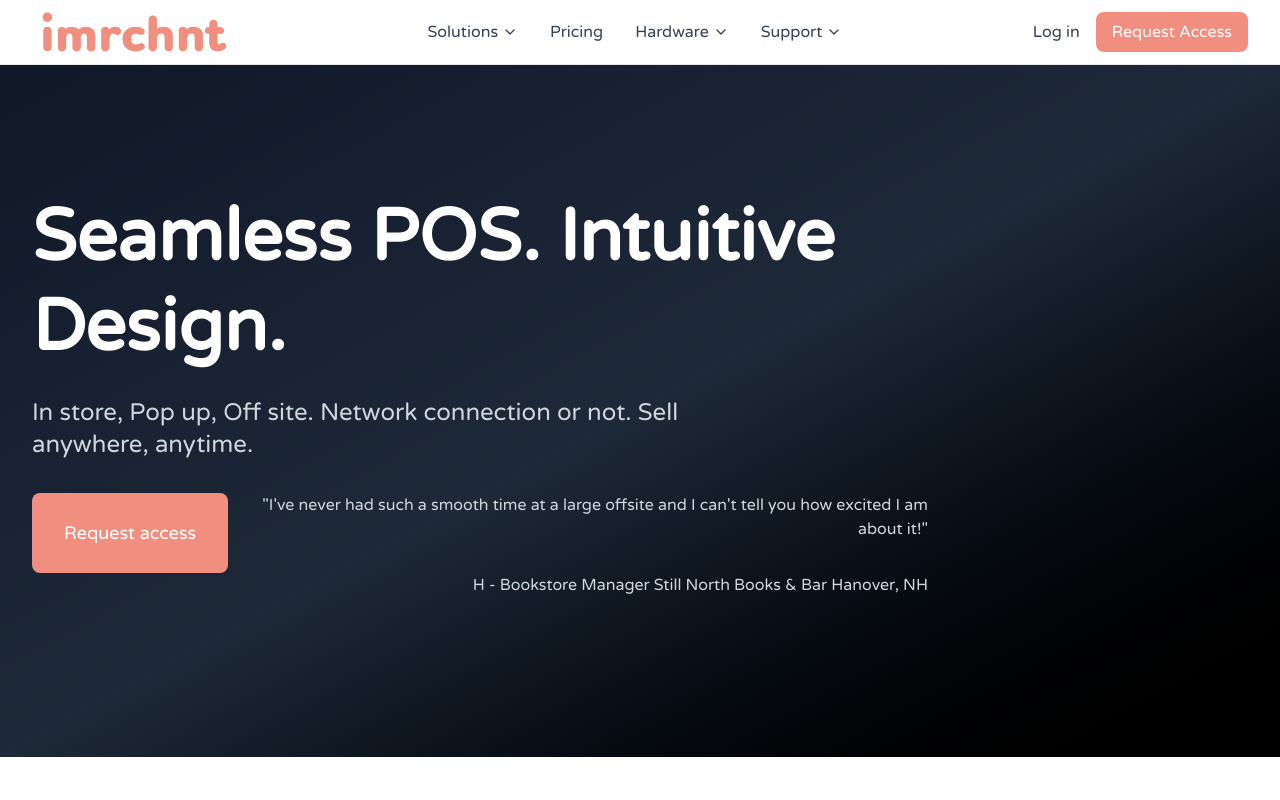
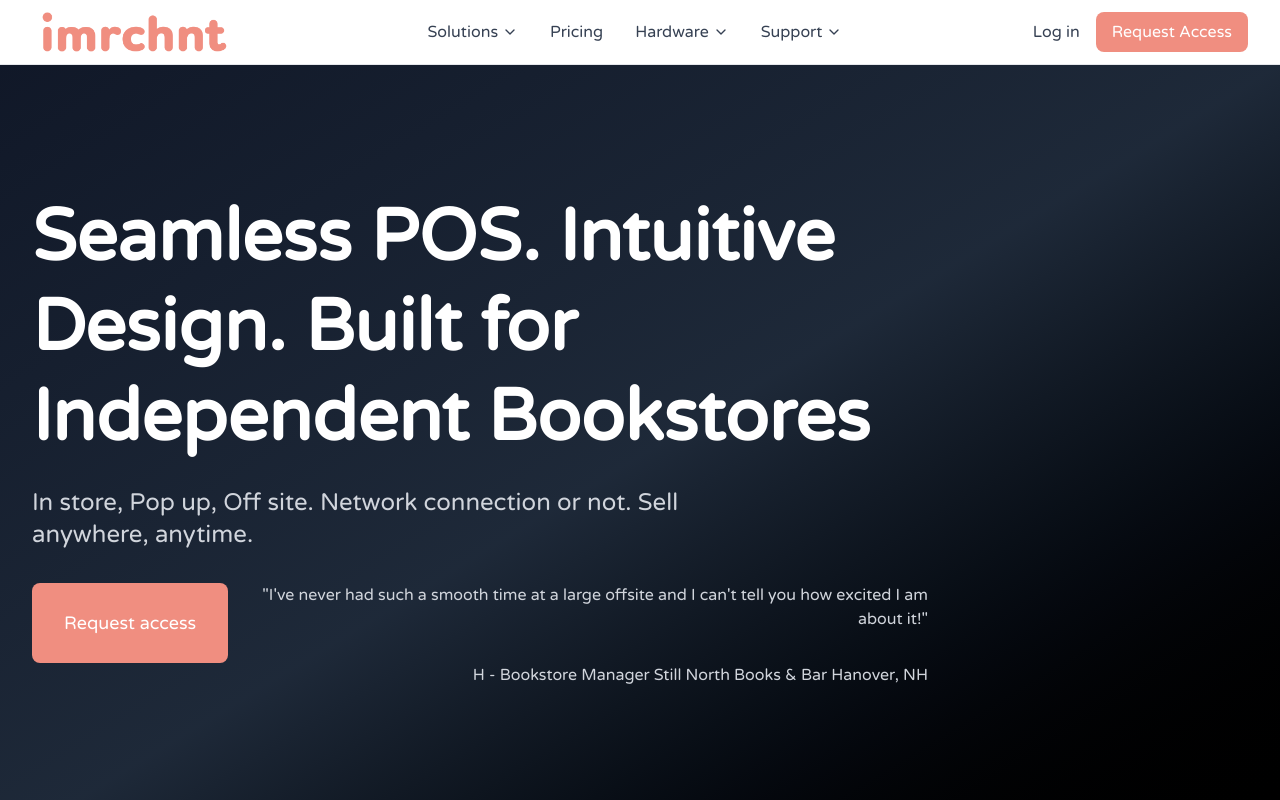
Before and after one commit to MarkHochreiter/imrchnt-website, a React (Vite) app: page / in a window 1280 px wide. Shown: the top 800 px of the page. Built offline with nearby package versions, Linux system fonts and the light colour scheme.

Commit message:
Update App.jsx

```diff
--- a/src/App.jsx
+++ b/src/App.jsx
@@ -165,7 +165,7 @@ const mobileSupportData = [
               <div className="max-w-7xl mx-auto px-4 sm:px-6 lg:px-8">
                 <div className="max-w-4xl">
                   <h1 className="text-4xl md:text-6xl lg:text-7xl font-houschka-extrabold leading-tight mb-6">
-                    Seamless POS. Intuitive Design.
+                    Seamless POS. Intuitive Design. Built for Independent Bookstores
                   </h1>
                   <p className="text-xl md:text-2xl text-gray-300 mb-8 max-w-2xl">
                     In store, Pop up, Off site. Network connection or not.
```
